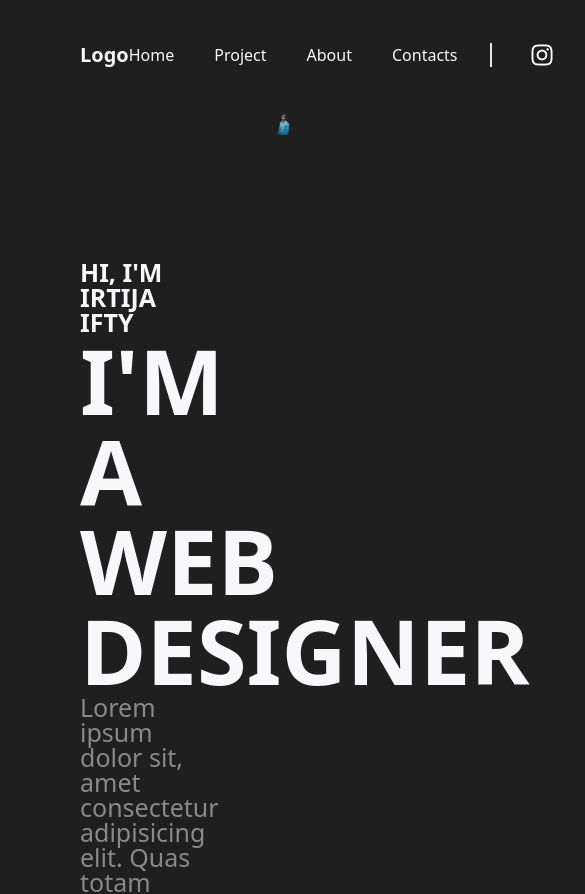
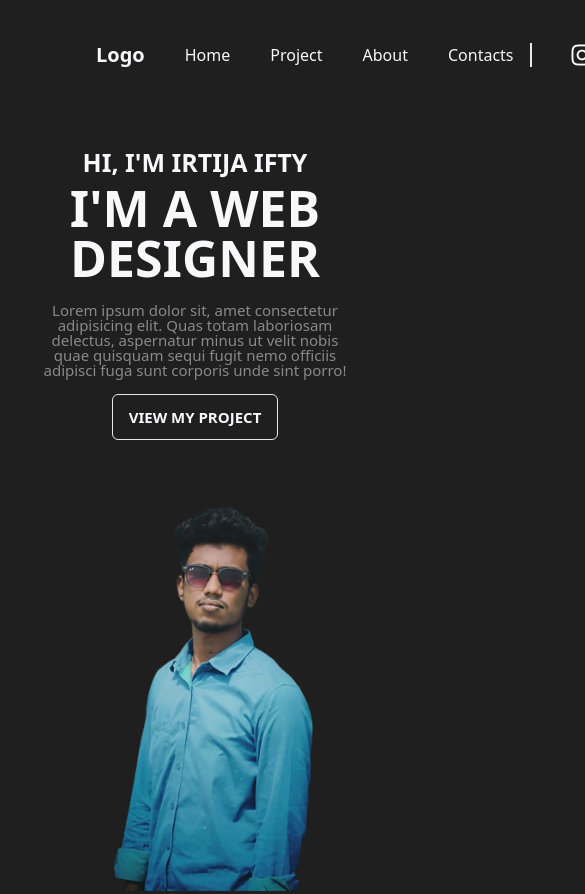
Before and after one commit to Irtija21/portfolio, a website: page src/index.html in a window 390 px wide. Shown: the top 894 px of the page, 585 px wide, since content can reach past the window. Drawn offline with Linux system fonts and the light colour scheme.

Commit message:
Mobile Responce

```diff
--- a/src/index.html
+++ b/src/index.html
@@ -10,35 +10,35 @@
 <link href="https://fonts.googleapis.com/css2?family=Inter:wght@100..900&display=swap" rel="stylesheet">
   </head>
   <body class="bg-[#1f1f1f]">
-    <section id="top">
-      <div class="max-w-full  flex flex-row justify-between items-center pt-10 text-[#f8f7f9] mx-20 ">
+    <section id="top" class="px-4 md:px-0">
+      <div class="max-w-full flex flex-row gap-10 justify-between items-center pt-10 md:py-10 text-[#f8f7f9] mx-20 ">
         <div class="text-[20px] font-bold "><a href="#">Logo</a></div>
 
-        <div class="flex items-center gap-10">
+        <div class="flex items-center gap-10 md:gap-10">
           <div><a href="#">Home</a></div>
           <div><a href="#">Project</a></div>
           <div><a href="#">About</a></div>
-          <div class="border-r-2 pr-8"><a href="#">Contacts</a></div>
-          <div><a href="#"><i class="fa-brands fa-instagram fa-xl" style="color: #ffffff;"></i></a></div>
-          <div><a href="#"><i class="fa-brands fa-twitter fa-xl" style="color: #ffffff;"></i></a></div>
+          <div class="border-r-2 pr-4 md:pr-8"><a href="">Contacts</a></div>
+          <div><a target="_blank" href="https://www.instagram.com/__i__r__t__i__j__a__/"><i class="fa-brands fa-instagram fa-xl" style="color: #ffffff;"></i></a></div>
+          <div><a target="_blank" href="https://twitter.com/IrtijaIfty"><i class="fa-brands fa-twitter fa-xl" style="color: #ffffff;"></i></a></div>
         </div>
       </div>
     </section>
-    <section>
-        <div class="grid grid-cols-2 max-w-full mx-20 pt-[40px]">
-            <div class="mt-[150px] leading-none">
-                <div class="text-[25px] text-[#f8f7f9] font-bold">HI, I'M IRTIJA IFTY</div>
-                <div class="text-[90px] text-[#f8f7f9] font-bold">I'M A WEB</div>
-                <div class="text-[90px] text-[#f8f7f9] font-bold">DESIGNER</div>
-                <div class="text-[25px] text-[#89898a]">Lorem ipsum dolor sit, amet consectetur adipisicing elit. Quas totam laboriosam delectus, aspernatur minus ut velit nobis quae quisquam sequi fugit nemo officiis adipisci fuga sunt corporis unde sint porro!</div>
-                <div class="pt-10 text-[15px] text-[#f8f7f9] font-bold">
-                  <span class="border px-7 py-3 rounded-md "><a href="#">VIEW MY PROJECT</a></span>
+    <section class="px-4 md:px-0">
+        <div class="grid grid-cols-1 md:grid-cols-2 max-w-full px-4 md:mx-20 md:pt-[40px]">
+            <div class="mt-20 md:mt-[150px] text-center md:text-left leading-none">
+                <div class="pb-2 md:pb-0 text-[25px] md:text-[35px] text-[#f8f7f9] font-bold">HI, I'M IRTIJA IFTY</div>
+                <div class="text-[50px] md:text-[90px] text-[#f8f7f9] font-bold">I'M A WEB</div>
+                <div class="pb-5 md:pb-0 text-[50px] md:text-[90px] text-[#f8f7f9] font-bold">DESIGNER</div>
+                <div class="text-[15px] md:text-[25px] text-[#89898a]">Lorem ipsum dolor sit, amet consectetur adipisicing elit. Quas totam laboriosam delectus, aspernatur minus ut velit nobis quae quisquam sequi fugit nemo officiis adipisci fuga sunt corporis unde sint porro!</div>
+                <div class="pt-8 md:pt-10 text-[15px] text-[#f8f7f9] font-bold">
+                  <span class="border px-4 md:px-7 py-3 md:py-4 rounded-md "><a target="_blank" href="https://www.facebook.com/irtijamuhtasin.ifty">VIEW MY PROJECT</a></span>
                 </div>
             </div>
 
 
-            <div class=" content-baseline ">
-                <img class="mx-auto pl-[60px] h-auto w-[65%]" src="./assets/1 (2).png" alt="">
+            <div class=" content-baseline mt-8 md:mt-0 ">
+                <img class="mx-auto h-auto md:pl-[60px] w-[80%] md:w-[65%]" src="./assets/1 (2).png" alt="">
             </div>
 
         </div>
```
Also changed, not shown: src/output.css.
